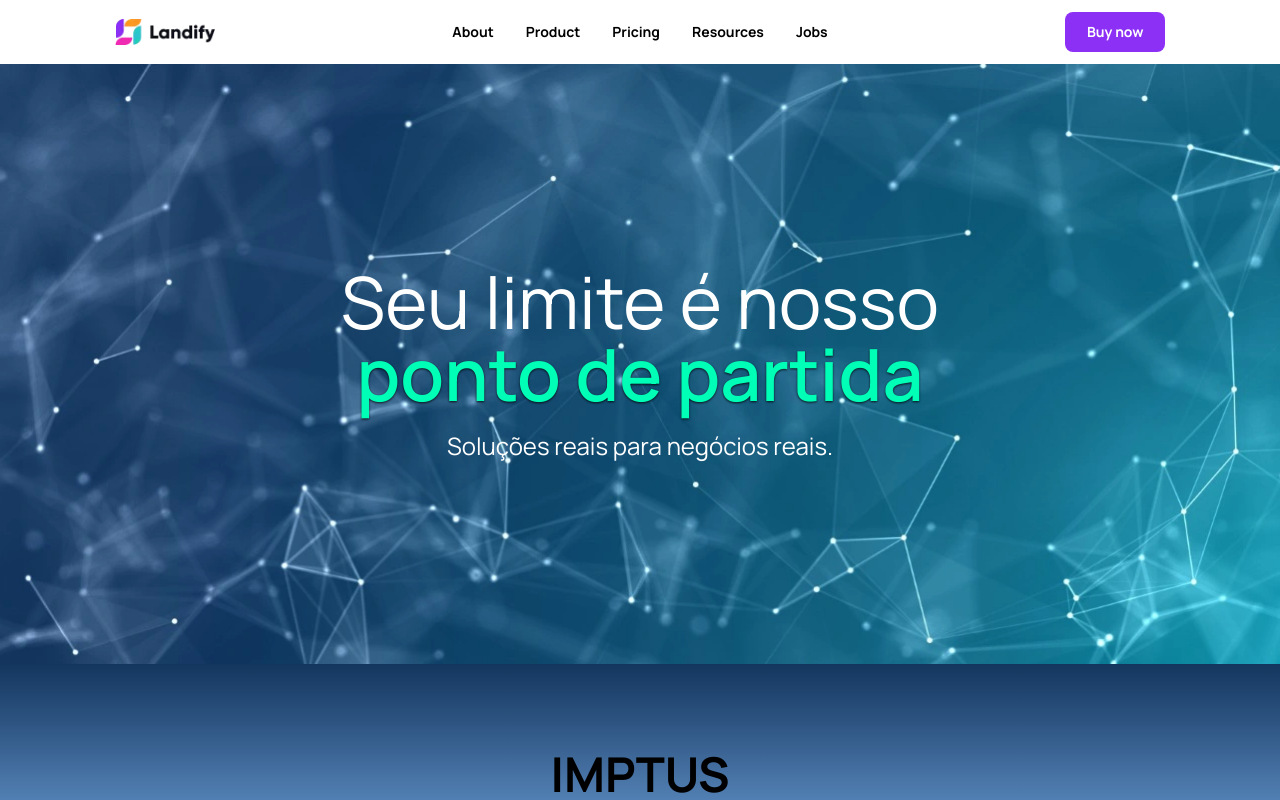
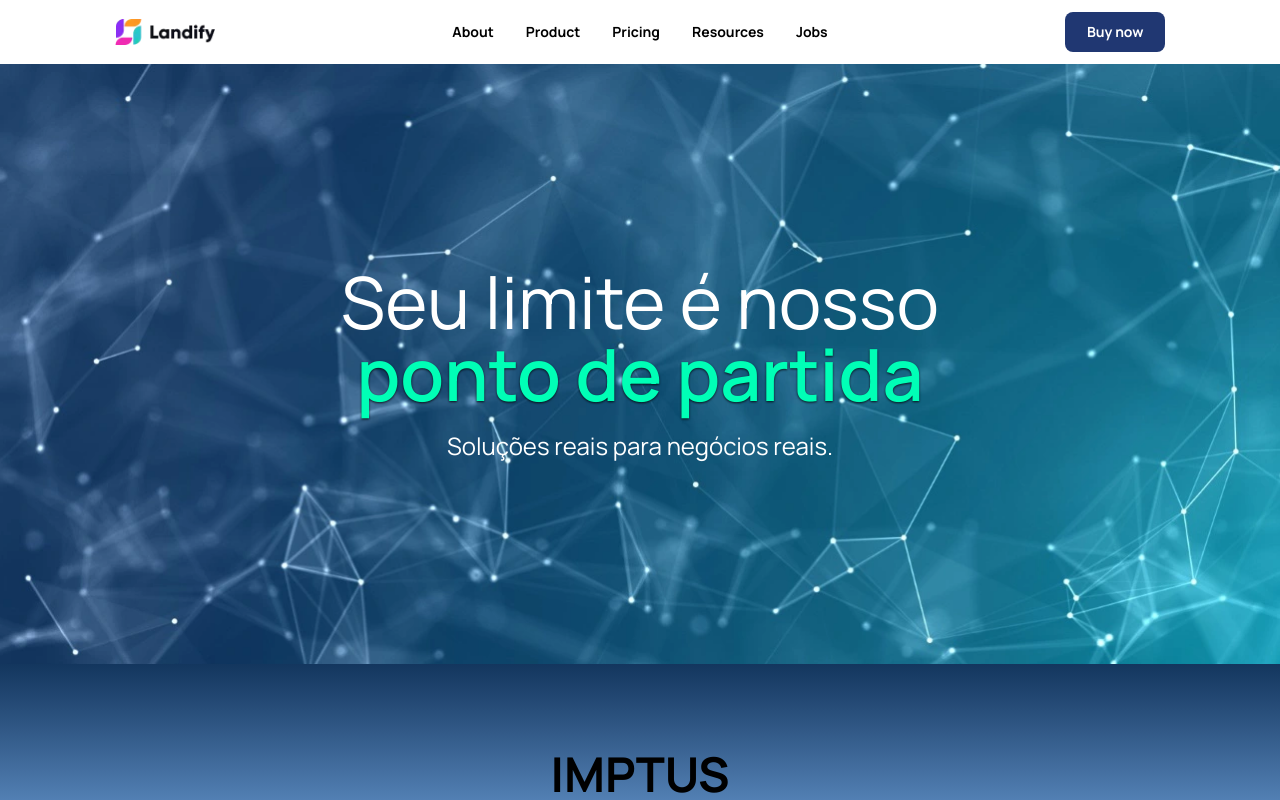
Before and after one commit to igorfrag/imptus, a Next.js app: page / in a window 1280 px wide. Shown: the top 800 px of the page. Built offline with nearby package versions, Linux system fonts and the light colour scheme.

Commit message:
fix: change header button color

```diff
--- a/src/shared/Header/Header.tsx
+++ b/src/shared/Header/Header.tsx
@@ -47,7 +47,7 @@ const Header = () => {
         </nav>
 
         <div className="flex gap-10">
-          <button type="button" className="min-w-[100px] h-10 bg-landingPageButton text-white font-bold text-sm rounded-lg cursor-pointer hover:opacity-80">
+          <button type="button" className="min-w-[100px] h-10 bg-primary text-white font-bold text-sm rounded-lg cursor-pointer hover:opacity-80">
             Buy now
           </button>
         </div>
```
